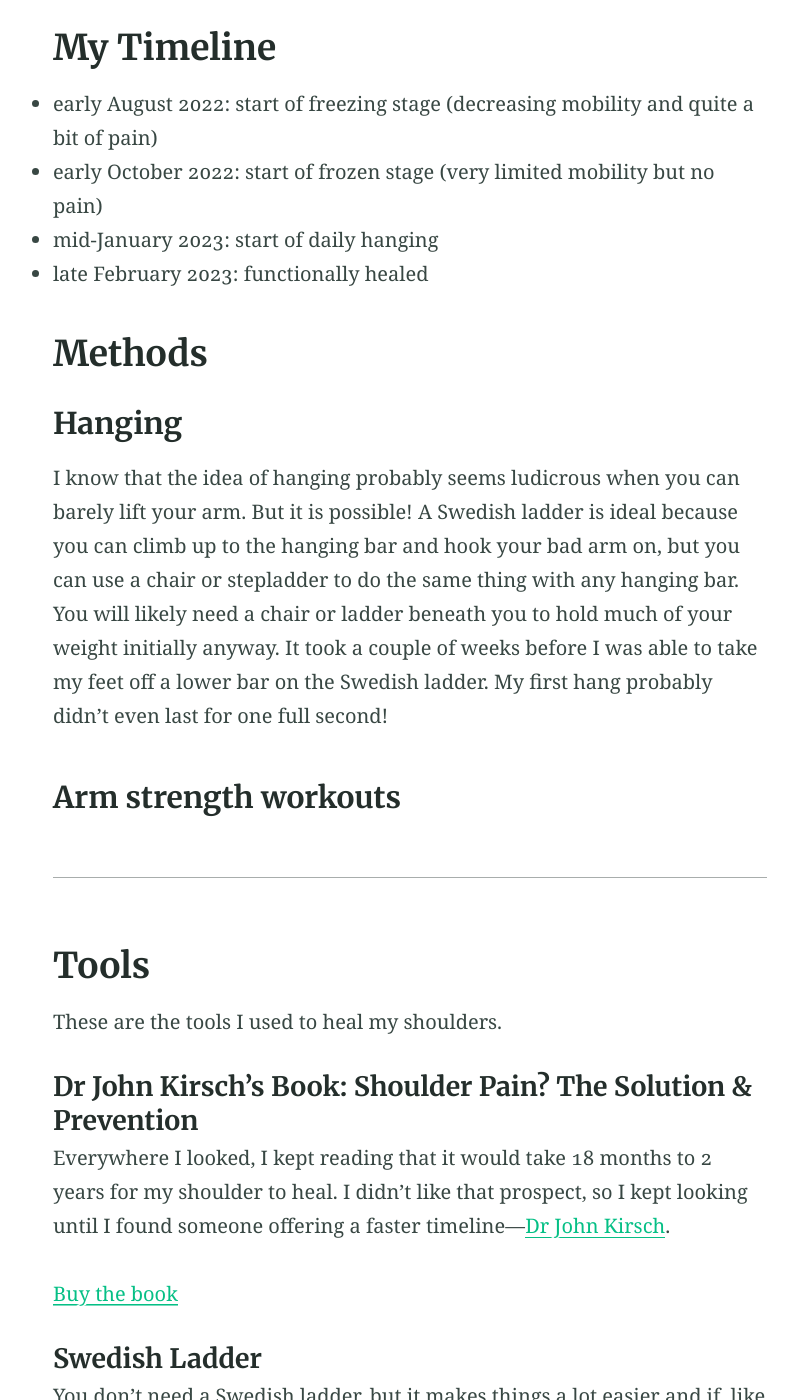
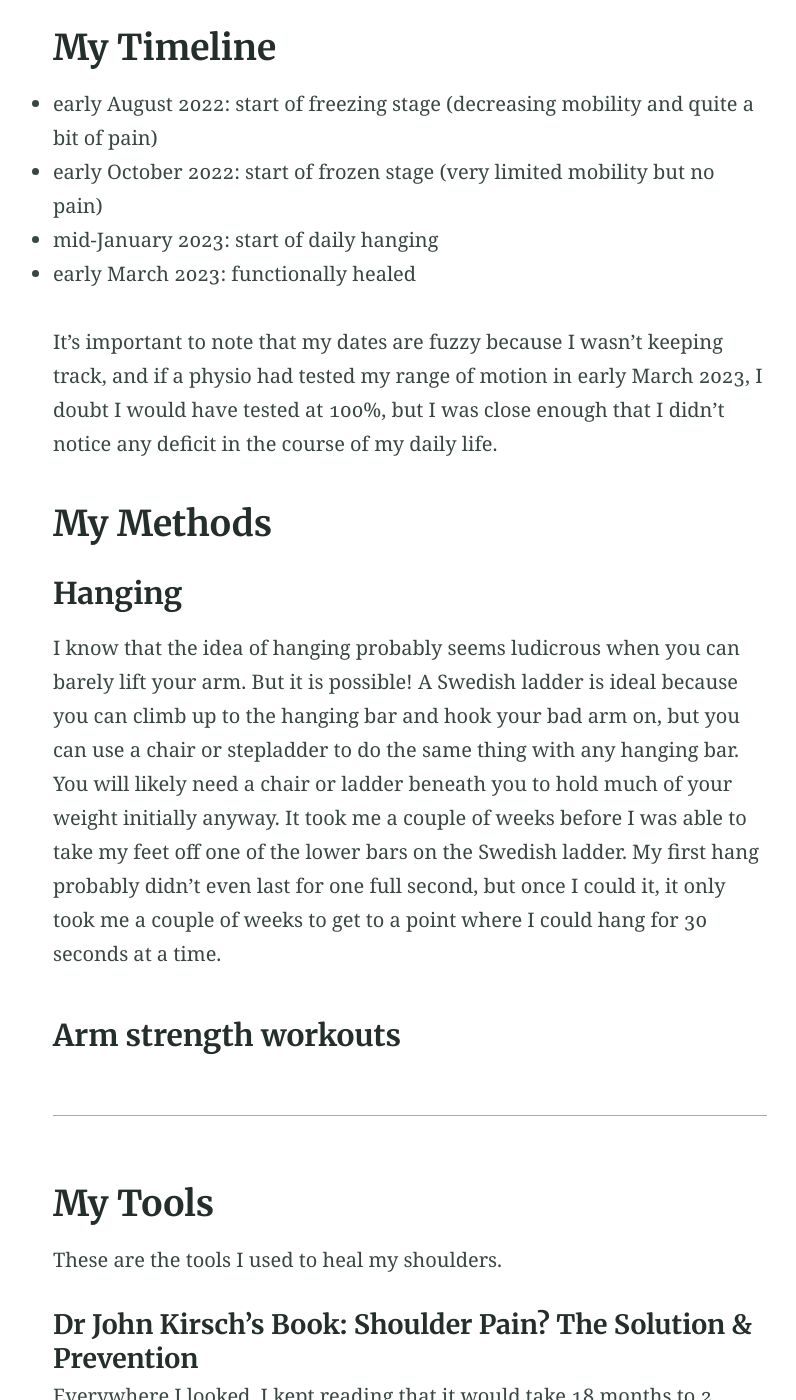
Before and after one commit to suzycc/heal-frozen-shoulder, a Jekyll site: the page built from index.md, in a window 1280 px wide and 1400 px high, scrolled down 328 px. Shown: the whole window, without its empty margins (230-1026 px from the left). Built offline with Jekyll 4.4.1, drawn with Linux system fonts in a browser that asks for light colours; Markdown is read by kramdown in place of the engine named in the settings.

Commit message:
Update index.md

```diff
--- a/index.md
+++ b/index.md
@@ -14,15 +14,17 @@
 - early August 2022: start of freezing stage (decreasing mobility and quite a bit of pain)
 - early October 2022: start of frozen stage (very limited mobility but no pain)
 - mid-January 2023: start of daily hanging
-- late February 2023: functionally healed
+- early March 2023: functionally healed
 
-## Methods
+It's important to note that my dates are fuzzy because I wasn't keeping track, and if a physio had tested my range of motion in early March 2023, I doubt I would have tested at 100%, but I was close enough that I didn't notice any deficit in the course of my daily life.
+
+## My Methods
 ### Hanging
-I know that the idea of hanging probably seems ludicrous when you can barely lift your arm. But it is possible! A Swedish ladder is ideal because you can climb up to the hanging bar and hook your bad arm on, but you can use a chair or stepladder to do the same thing with any hanging bar. You will likely need a chair or ladder beneath you to hold much of your weight initially anyway. It took a couple of weeks before I was able to take my feet off a lower bar on the Swedish ladder. My first hang probably didn't even last for one full second!
+I know that the idea of hanging probably seems ludicrous when you can barely lift your arm. But it is possible! A Swedish ladder is ideal because you can climb up to the hanging bar and hook your bad arm on, but you can use a chair or stepladder to do the same thing with any hanging bar. You will likely need a chair or ladder beneath you to hold much of your weight initially anyway. It took me a couple of weeks before I was able to take my feet off one of the lower bars on the Swedish ladder. My first hang probably didn't even last for one full second, but once I could it, it only took me a couple of weeks to get to a point where I could hang for 30 seconds at a time.
 
 ### Arm strength workouts
 ---
-## Tools
+## My Tools
 
 These are the tools I used to heal my shoulders.
 
```
